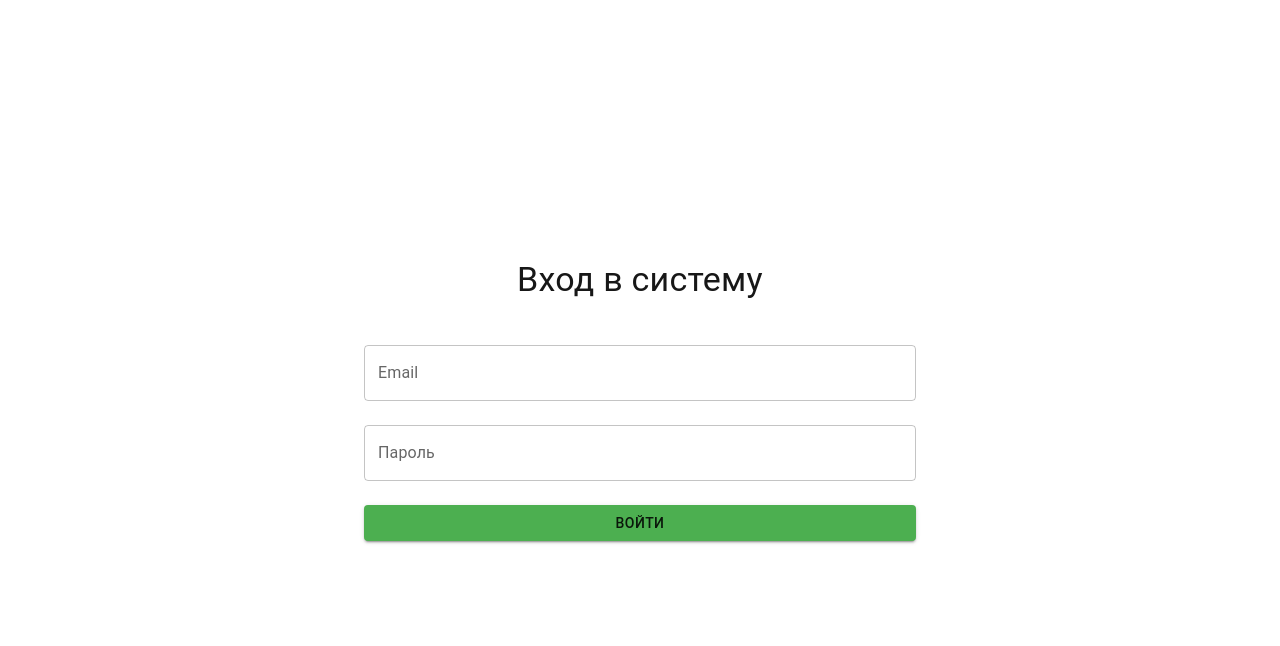
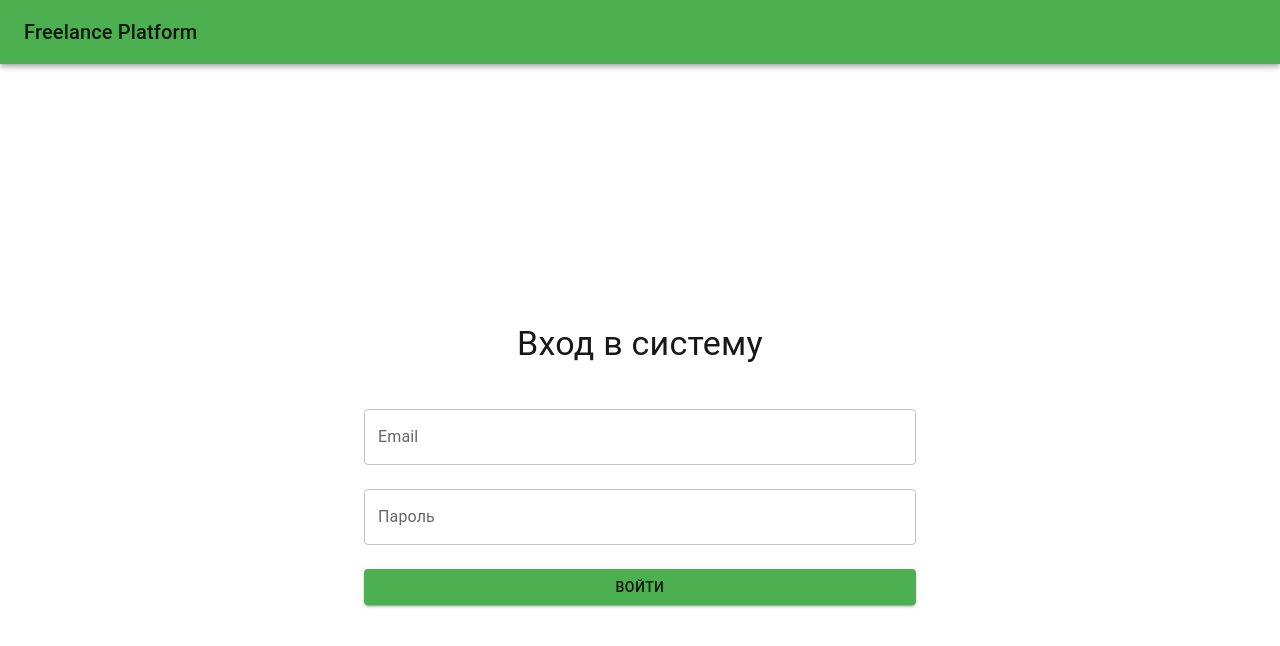
Before and after one commit to SeregaNag/freelance-platform, a Next.js app in the folder client/: page /login in a window 1280 px wide. Shown: the top 646 px of the page. Built offline with nearby package versions, Linux system fonts and the light colour scheme; no server answers.

Commit message:
Update API to include credentials in order creation request and add Header component to layout for improved UI structure.

```diff
--- a/client/src/api/api.ts
+++ b/client/src/api/api.ts
@@ -12,6 +12,7 @@ export async function createOrder(order: {
     headers: {
       "Content-Type": "application/json",
     },
+    credentials: "include",
     body: JSON.stringify(order),
   });
 
--- a/client/src/app/layout.tsx
+++ b/client/src/app/layout.tsx
@@ -2,6 +2,7 @@ import type { Metadata } from "next";
 import { Geist, Geist_Mono } from "next/font/google";
 import "./globals.css";
 import Providers from "../providers";
+import Header from "@/components/Header";
 
 const geistSans = Geist({
   variable: "--font-geist-sans",
@@ -28,7 +29,10 @@ export default function RootLayout({
       <body
         className={`${geistSans.variable} ${geistMono.variable} antialiased`}
       >
-        <Providers>{children}</Providers>
+        <Providers>
+          <Header />
+          {children}
+        </Providers>
       </body>
     </html>
   );
--- /dev/null
+++ b/client/src/components/Header.tsx
@@ -0,0 +1,58 @@
+"use client";
+
+import { useEffect, useState } from "react";
+import Link from "next/link";
+import { AppBar, Toolbar, Typography } from "@mui/material";
+
+interface UserProfile {
+  id: string;
+  email: string;
+  name?: string;
+  roles: string[];
+}
+
+export default function Header() {
+  const [user, setUser] = useState<UserProfile | null>(null);
+
+  useEffect(() => {
+    async function fetchProfile() {
+      try {
+        const res = await fetch(
+          `${process.env.NEXT_PUBLIC_API_URL}/users/profile`,
+          {
+            credentials: "include", // отправляем httpOnly cookie
+          }
+        );
+        if (res.ok) {
+          const data = await res.json();
+          setUser(data);
+        }
+      } catch (error) {
+        console.error("Ошибка при получении профиля:", error);
+      }
+    }
+    fetchProfile();
+  }, []);
+
+  return (
+    <AppBar position="static">
+      <Toolbar className="flex justify-between">
+        {/* Логотип/название платформы */}
+        <Link href="/" passHref>
+          <Typography variant="h6" component="div" sx={{ cursor: "pointer" }}>
+            Freelance Platform
+          </Typography>
+        </Link>
+
+        {/* Если пользователь авторизован, отображаем его имя или email */}
+        {user && (
+          <Link href="/profile" passHref>
+            <Typography variant="h6" component="div" sx={{ cursor: "pointer" }}>
+              {user.name || user.email}
+            </Typography>
+          </Link>
+        )}
+      </Toolbar>
+    </AppBar>
+  );
+}
```
